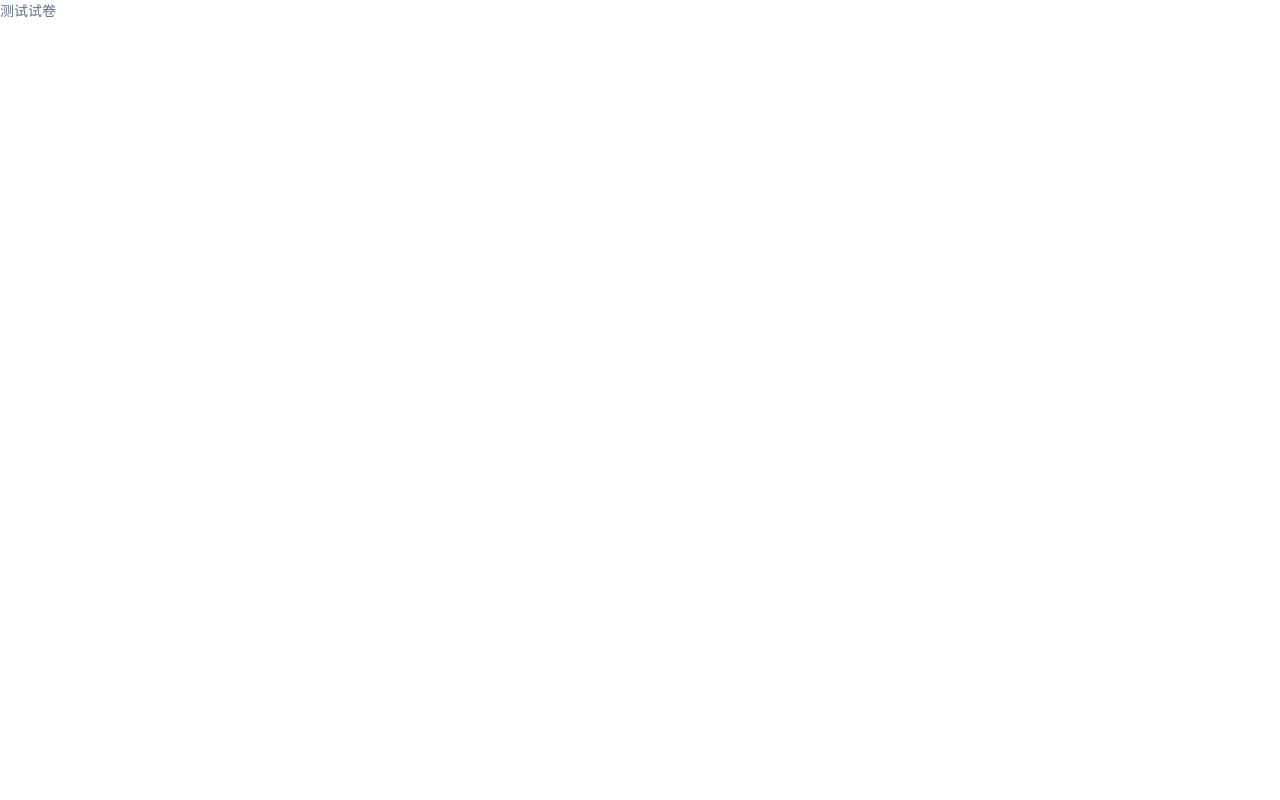
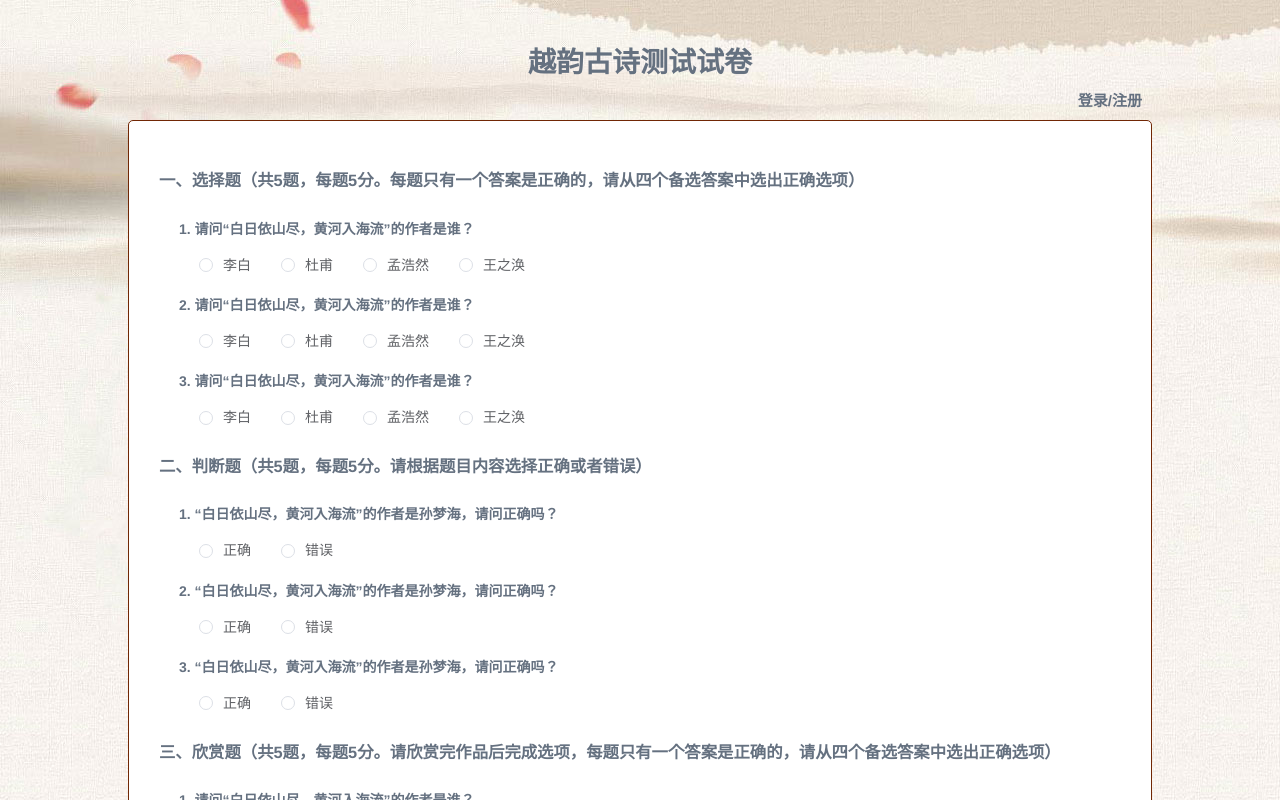
Before and after one commit to sunmaer/poetry, a Vue app: page /#/test in a window 1280 px wide. Built offline with nearby package versions, Linux system fonts and the light colour scheme.

Commit message:
测试试卷

```diff
--- a/src/router/router.js
+++ b/src/router/router.js
@@ -1,7 +1,7 @@
 import Vue from 'vue'
 import Router from 'vue-router'
 import Home from '@/views/home/home'
-import Test from '@/views/test/test'
+import Test from '@/views/home/test'
 import Login from '@/views/login/login'
 import Admin from '@/views/admin/admin'
 import Index from '@/views/index/index'
--- a/src/views/home/home.vue
+++ b/src/views/home/home.vue
@@ -2,7 +2,10 @@
   <el-row class="home">
     <el-row class="home__container">
       <el-col span="12" class="home__link"><a href="http://www.szchengnan.com/" target="_blank">嵊州市城南小学欢迎你</a></el-col>
-      <el-col span="12" class="home__test"><a href="javascript:void(0);" @click="dialogVisible = true">{{ type }}在线测试 <i class="fa fa-arrow-circle-o-right"></i></a></el-col>
+      <el-col span="12" class="home__test">
+        <router-link :to="{ path: '/login' }">管理员登录</router-link>&nbsp;&nbsp;
+        <a href="javascript:void(0);" @click="dialogVisible = true">{{ type }}在线测试 <i class="fa fa-arrow-circle-o-right"></i></a>
+      </el-col>
       <el-col span="24">
         <img class="home__logo" src="../../assets/logo.jpg" alt="校园全景">
       </el-col>
@@ -48,13 +51,15 @@
 
       <span slot="footer" class="dialog-footer">
         <el-button @click="dialogVisible = false">取 消</el-button>
-        <el-button type="primary" @click="dialogVisible = false">确 定</el-button>
+        <el-button type="primary" @click="confirm">确 定</el-button>
       </span>
     </el-dialog>
   </el-row>
 </template>
 
 <script>
+  import router from '../../router/router'
+
   export default {
     data () {
       return {
@@ -62,6 +67,12 @@
         dialogVisible: false,
         number: 50,
         num1: 0
+      }
+    },
+    methods: {
+      confirm () {
+        this.dialogVisible = false,
+        router.push({ path: 'test' })
       }
     }
   }
@@ -91,10 +102,10 @@
     .home__test {
       position: relative;
       height: 200px;
+      text-align: right;
       a {
-        position: absolute;
-        right: 10px;
-        bottom: 0px;
+        position: relative;
+        top: 190px;
         font-size: 18px;
         color: #000;
         text-decoration: none;
--- /dev/null
+++ b/src/views/home/test.vue
@@ -0,0 +1,172 @@
+<template>
+  <el-row class="test">
+    <el-row class="container">
+      <h1>越韵古诗测试试卷
+        <a href="">登录/注册</a>
+      </h1>
+
+      <el-row class="test__question">
+        <section>
+          <h3>一、选择题（共5题，每题5分。每题只有一个答案是正确的，请从四个备选答案中选出正确选项）</h3>
+          <el-row class="question__item">
+            <h4>1. 请问“白日依山尽，黄河入海流”的作者是谁？</h4>
+            <el-radio-group v-model="radio2" class="item">
+              <el-radio label="A">李白</el-radio>
+              <el-radio label="B">杜甫</el-radio>
+              <el-radio label="C">孟浩然</el-radio>
+              <el-radio label="D">王之涣</el-radio>
+            </el-radio-group>
+          </el-row>
+
+          <el-row class="question__item">
+            <h4>2. 请问“白日依山尽，黄河入海流”的作者是谁？</h4>
+            <el-radio-group v-model="radio2" class="item">
+              <el-radio label="A">李白</el-radio>
+              <el-radio label="B">杜甫</el-radio>
+              <el-radio label="C">孟浩然</el-radio>
+              <el-radio label="D">王之涣</el-radio>
+            </el-radio-group>
+          </el-row>
+
+          <el-row class="question__item">
+            <h4>3. 请问“白日依山尽，黄河入海流”的作者是谁？</h4>
+            <el-radio-group v-model="radio2" class="item">
+              <el-radio label="A">李白</el-radio>
+              <el-radio label="B">杜甫</el-radio>
+              <el-radio label="C">孟浩然</el-radio>
+              <el-radio label="D">王之涣</el-radio>
+            </el-radio-group>
+          </el-row>
+        </section>
+
+        <section>
+          <h3>二、判断题（共5题，每题5分。请根据题目内容选择正确或者错误）</h3>
+          <el-row class="question__item">
+            <h4>1. “白日依山尽，黄河入海流”的作者是孙梦海，请问正确吗？</h4>
+            <el-radio-group v-model="radio2" class="item">
+              <el-radio label="T">正确</el-radio>
+              <el-radio label="F">错误</el-radio>
+            </el-radio-group>
+          </el-row>
+
+          <el-row class="question__item">
+            <h4>2. “白日依山尽，黄河入海流”的作者是孙梦海，请问正确吗？</h4>
+            <el-radio-group v-model="radio2" class="item">
+              <el-radio label="T">正确</el-radio>
+              <el-radio label="F">错误</el-radio>
+            </el-radio-group>
+          </el-row>
+
+          <el-row class="question__item">
+            <h4>3. “白日依山尽，黄河入海流”的作者是孙梦海，请问正确吗？</h4>
+            <el-radio-group v-model="radio2" class="item">
+              <el-radio label="T">正确</el-radio>
+              <el-radio label="F">错误</el-radio>
+            </el-radio-group>
+          </el-row>
+        </section>
+
+        <section>
+          <h3>三、欣赏题（共5题，每题5分。请欣赏完作品后完成选项，每题只有一个答案是正确的，请从四个备选答案中选出正确选项）</h3>
+          <el-row class="question__item">
+            <h4>1. 请问“白日依山尽，黄河入海流”的作者是谁？</h4>
+            <el-radio-group v-model="radio2" class="item">
+              <el-radio label="A">李白</el-radio>
+              <el-radio label="B">杜甫</el-radio>
+              <el-radio label="C">孟浩然</el-radio>
+              <el-radio label="D">王之涣</el-radio>
+            </el-radio-group>
+          </el-row>
+
+          <el-row class="question__item">
+            <h4>2. 请问“白日依山尽，黄河入海流”的作者是谁？</h4>
+            <el-radio-group v-model="radio2" class="item">
+              <el-radio label="A">李白</el-radio>
+              <el-radio label="B">杜甫</el-radio>
+              <el-radio label="C">孟浩然</el-radio>
+              <el-radio label="D">王之涣</el-radio>
+            </el-radio-group>
+          </el-row>
+
+          <el-row class="question__item">
+            <h4>3. 请问“白日依山尽，黄河入海流”的作者是谁？</h4>
+            <el-radio-group v-model="radio2" class="item">
+              <el-radio label="A">李白</el-radio>
+              <el-radio label="B">杜甫</el-radio>
+              <el-radio label="C">孟浩然</el-radio>
+              <el-radio label="D">王之涣</el-radio>
+            </el-radio-group>
+          </el-row>
+        </section>
+
+        <el-row  class="test__handle">
+          <el-button type="primary">提交试卷</el-button>
+        </el-row>
+      </el-row>
+    </el-row>
+  </el-row>
+</template>
+
+<script>
+export default {
+  data () {
+    return {
+      radio2: 'hello'
+    }
+  }
+}
+</script>
+
+<style lang="scss" scoped>
+  .test {
+    position: fixed;
+    overflow: auto;
+    width: 100%;
+    height: 100%;
+    background: url('../../assets/body_bg.jpg') no-repeat 0 0;
+    background-attachment: fixed;
+    .container {
+      margin: 0 auto;
+      width: 1024px;
+      h1 {
+        position: relative;
+        margin: 10px 0;
+        padding: 30px 0;
+        text-align: center;
+        a {
+          position: absolute;
+          right: 10px;
+          bottom: 0;
+          color: #657180;
+          font-size: 15px;
+          text-decoration: none;
+          &:hover {
+            color: red;
+          }
+        }
+      }
+      .test__question {
+        width: 100%;
+        border: 1px solid #712704;
+        border-radius: 5px;
+        margin-bottom: 50px;
+        padding: 30px;
+        box-sizing: border-box;
+        background-color: white;
+        .question__item {
+          padding: 0 20px;
+          h4 {
+            margin: 10px 0;
+          }
+          .item {
+            margin: 10px 20px;
+          }
+        }
+        .test__handle {
+          margin: 40px 0 20px;
+          text-align: center;
+        }
+      }
+    }
+  }
+</style>
--- a/src/views/login/login.vue
+++ b/src/views/login/login.vue
@@ -17,7 +17,7 @@
           </el-checkbox-group>
         </el-form-item>
         <el-form-item>
-          <el-button type="primary" class="login__button">登录</el-button>
+          <el-button type="primary" class="login__button" @click="login">登录</el-button>
         </el-form-item>
       </el-form>
     </el-card>
@@ -25,6 +25,7 @@
 </template>
 
 <script type="text/javascript">
+  import router from '../../router/router'
   export default {
     // 不要忘记了 name 属性
     name: 'RangeSlider',
@@ -51,7 +52,11 @@
     components: {},
     // 方法
     watch: {},
-    methods: {},
+    methods: {
+      login () {
+        router.push({ path: '/admin' })
+      }
+    },
     // 生命周期函数
     beforeCreate () {},
     mounted () {}
--- a/src/views/test/test.vue
+++ /dev/null
@@ -1,13 +0,0 @@
-<template>
-  <el-row>测试试卷</el-row>
-</template>
-
-<script>
-export default {
-
-}
-</script>
-
-<style lang="scss" scoped>
-
-</style>
```
